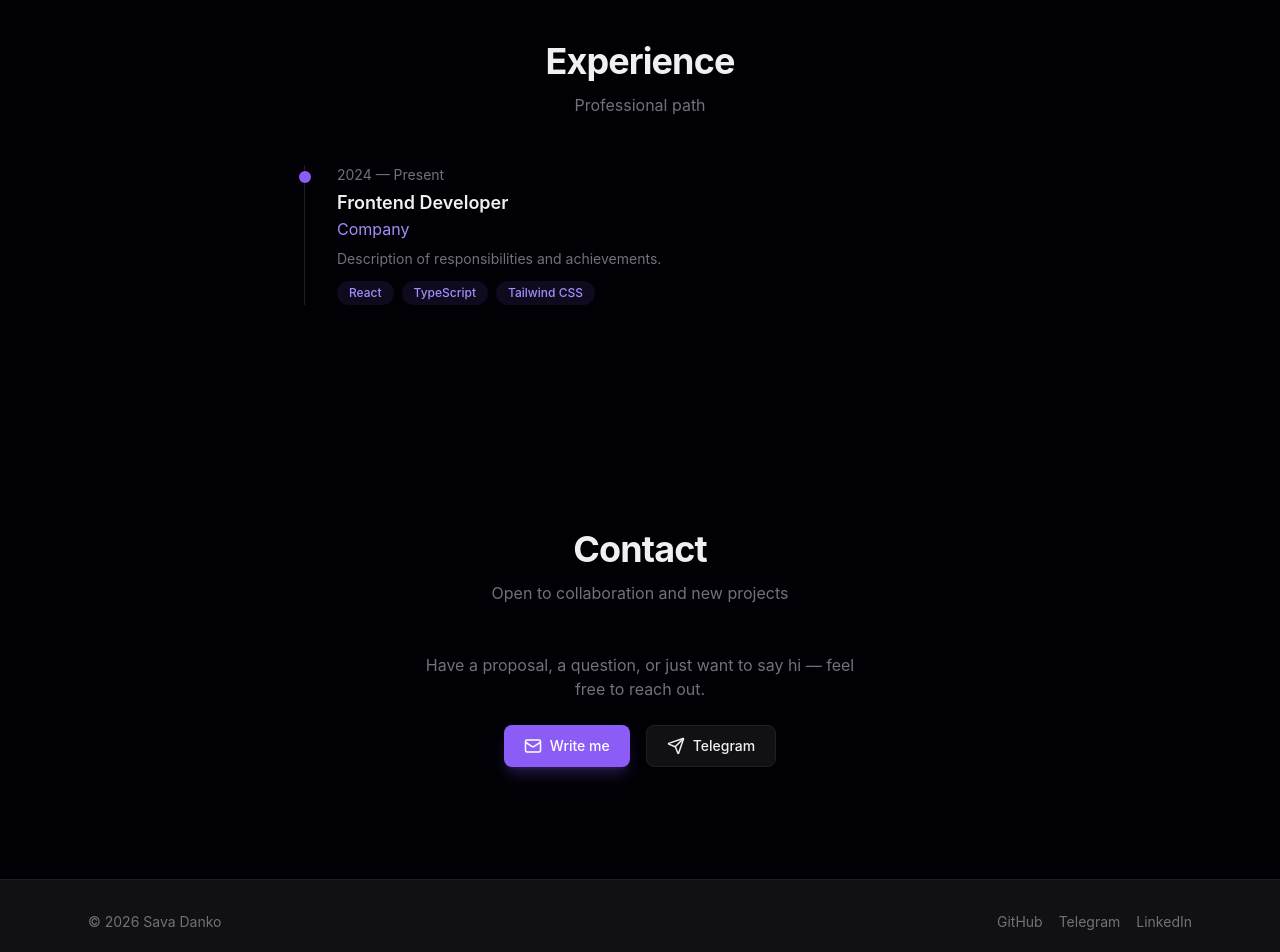
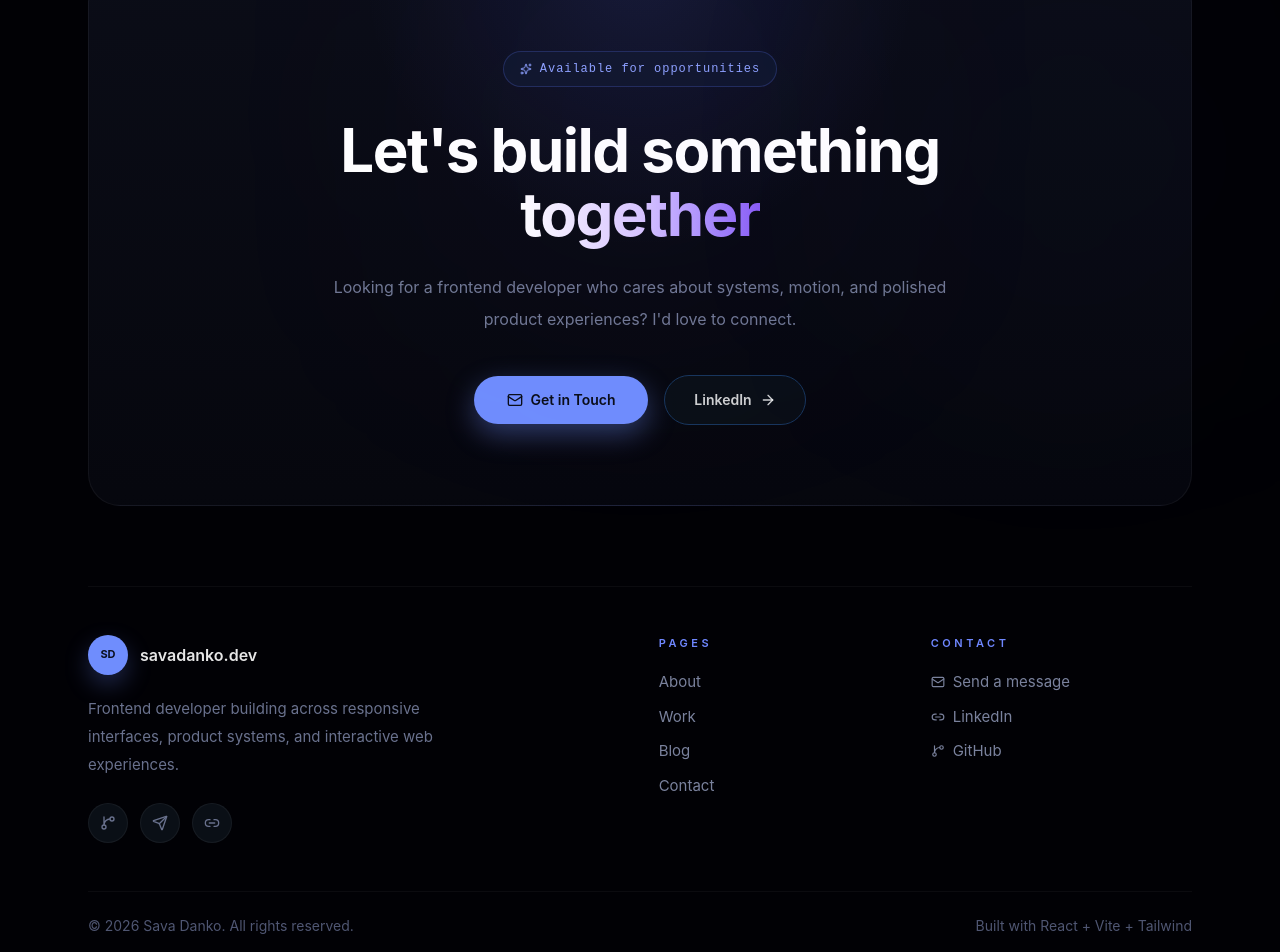
Before and after one commit to SaveliyDanko/savadanko-web, a React (Vite) app: page / in a window 1280 px wide. Shown: the part 5230-6182 px from the top of the page. Built offline with nearby package versions, Linux system fonts and the light colour scheme.

Commit message:
feat: redesign footer section

```diff
--- a/src/components/layout/Footer.tsx
+++ b/src/components/layout/Footer.tsx
@@ -1,26 +1,170 @@
+import {
+  ArrowRight,
+  GitBranch,
+  Link2,
+  Mail,
+  Send,
+  Sparkles,
+} from "lucide-react";
+import type { LucideIcon } from "lucide-react";
+import { NAV_LINKS } from "@/constants/navigation";
 import { SOCIAL_LINKS } from "@/constants/socials";
 
+const socialIconMap: Record<string, LucideIcon> = {
+  github: GitBranch,
+  linkedin: Link2,
+  send: Send,
+};
+
+const contactLinks = [
+  { label: "Send a message", href: "mailto:your@email.com", icon: Mail },
+  {
+    label: "LinkedIn",
+    href: SOCIAL_LINKS.find((link) => link.label === "LinkedIn")?.url ?? "#",
+    icon: Link2,
+  },
+  {
+    label: "GitHub",
+    href: SOCIAL_LINKS.find((link) => link.label === "GitHub")?.url ?? "#",
+    icon: GitBranch,
+  },
+];
+
 export function Footer() {
+  const year = new Date().getFullYear();
+
   return (
-    <footer className="border-t border-border bg-surface-light">
-      <div className="mx-auto flex max-w-6xl flex-col items-center gap-4 px-6 py-8 sm:flex-row sm:justify-between">
-        <p className="text-sm text-text-muted">
-          &copy; {new Date().getFullYear()} Sava Danko
+    <footer id="contact" className="relative overflow-hidden border-t border-white/[0.03] bg-surface pt-10 text-white">
+      <div className="pointer-events-none absolute inset-x-0 top-0 h-px bg-gradient-to-r from-transparent via-primary/16 to-transparent" />
+      <div className="pointer-events-none absolute left-1/2 top-10 h-72 w-72 -translate-x-1/2 rounded-full bg-primary/8 blur-[140px]" />
+      <div className="pointer-events-none absolute right-24 top-28 h-56 w-56 rounded-full bg-[#6280ff]/8 blur-[150px]" />
+
+      <div className="mx-auto max-w-6xl px-6 pb-10">
+        <div className="rounded-[32px] border border-white/[0.05] bg-[radial-gradient(circle_at_top,rgba(89,109,255,0.12),transparent_36%),linear-gradient(180deg,rgba(11,13,24,0.96),rgba(6,7,14,0.98))] px-6 py-14 text-center shadow-[inset_0_1px_0_rgba(255,255,255,0.03)] sm:px-10 lg:px-16 lg:py-20">
+          <div className="mx-auto max-w-3xl">
+            <span className="inline-flex items-center gap-2 rounded-full border border-[#4f67d8]/28 bg-[#11182f]/80 px-4 py-2 font-mono text-[12px] tracking-[0.08em] text-[#8ea2ff]">
+              <Sparkles size={12} strokeWidth={1.9} />
+              Available for opportunities
+            </span>
+
+            <h2 className="mt-8 text-4xl font-bold tracking-tight text-white sm:text-5xl lg:text-[60px] lg:leading-[1.06]">
+              Let's build something
+              <span className="bg-gradient-to-r from-white via-[#d9c6ff] to-primary bg-clip-text text-transparent">
+                {" "}together
+              </span>
+            </h2>
+
+            <p className="mx-auto mt-6 max-w-2xl text-[15px] leading-8 text-[#707894] sm:text-base">
+              Looking for a frontend developer who cares about systems, motion,
+              and polished product experiences? I'd love to connect.
             </p>
-        <div className="flex gap-4">
-          {SOCIAL_LINKS.map((link) => (
+
+            <div className="mt-10 flex flex-col items-center justify-center gap-3 sm:flex-row sm:gap-4">
+              <a
+                href="mailto:your@email.com"
+                className="inline-flex min-w-[174px] items-center justify-center gap-2 rounded-full bg-[#6f8dfd] px-6 py-3.5 text-sm font-semibold text-[#0a0d18] shadow-[0_10px_28px_rgba(111,141,253,0.38)] transition-transform duration-300 hover:-translate-y-0.5"
+              >
+                <Mail size={16} />
+                Get in Touch
+              </a>
+              <a
+                href={SOCIAL_LINKS.find((link) => link.label === "LinkedIn")?.url ?? "#"}
+                target="_blank"
+                rel="noopener noreferrer"
+                className="inline-flex min-w-[142px] items-center justify-center gap-2 rounded-full border border-[#18365d] bg-[#0b1018]/90 px-6 py-3.5 text-sm font-semibold text-white/80 transition-colors duration-300 hover:border-[#2c5a93] hover:text-white"
+              >
+                LinkedIn
+                <ArrowRight size={16} />
+              </a>
+            </div>
+          </div>
+        </div>
+
+        <div className="mt-20 border-t border-white/[0.04] pt-12">
+          <div className="grid gap-12 lg:grid-cols-[1.4fr_0.6fr_0.7fr]">
+            <div>
+              <div className="flex items-center gap-3">
+                <span className="flex h-10 w-10 items-center justify-center rounded-full bg-[#6f8dfd] text-[11px] font-bold text-[#0b1020] shadow-[0_10px_25px_rgba(111,141,253,0.28)]">
+                  SD
+                </span>
+                <span className="text-base font-semibold text-white/90">
+                  savadanko.dev
+                </span>
+              </div>
+
+              <p className="mt-5 max-w-sm text-[15px] leading-7 text-[#69718d]">
+                Frontend developer building across responsive interfaces,
+                product systems, and interactive web experiences.
+              </p>
+
+              <div className="mt-6 flex items-center gap-3">
+                {SOCIAL_LINKS.map((link) => {
+                  const Icon = socialIconMap[link.icon] ?? GitBranch;
+
+                  return (
                     <a
                       key={link.label}
                       href={link.url}
                       target="_blank"
                       rel="noopener noreferrer"
-              className="text-sm text-text-muted transition-colors hover:text-text"
+                      aria-label={link.label}
+                      className="flex h-10 w-10 items-center justify-center rounded-full border border-white/[0.05] bg-[#0b1018]/95 text-[#69718d] transition-colors duration-300 hover:border-[#28456f] hover:text-[#8ea2ff]"
+                    >
+                      <Icon size={16} />
+                    </a>
+                  );
+                })}
+              </div>
+            </div>
+
+            <div>
+              <p className="text-[11px] font-semibold uppercase tracking-[0.32em] text-[#6f87ff]">
+                Pages
+              </p>
+              <div className="mt-5 space-y-3 text-[15px] text-[#7a829d]">
+                {NAV_LINKS.map((link) => (
+                  <a
+                    key={link.label}
+                    href={link.href}
+                    className="block transition-colors duration-300 hover:text-white"
                   >
                     {link.label}
                   </a>
                 ))}
               </div>
             </div>
+
+            <div>
+              <p className="text-[11px] font-semibold uppercase tracking-[0.32em] text-[#6f87ff]">
+                Contact
+              </p>
+              <div className="mt-5 space-y-3 text-[15px] text-[#7a829d]">
+                {contactLinks.map((link) => {
+                  const Icon = link.icon;
+
+                  return (
+                    <a
+                      key={link.label}
+                      href={link.href}
+                      target={link.href.startsWith("http") ? "_blank" : undefined}
+                      rel={link.href.startsWith("http") ? "noopener noreferrer" : undefined}
+                      className="flex items-center gap-2 transition-colors duration-300 hover:text-white"
+                    >
+                      <Icon size={14} />
+                      {link.label}
+                    </a>
+                  );
+                })}
+              </div>
+            </div>
+          </div>
+
+          <div className="mt-12 flex flex-col gap-3 border-t border-white/[0.04] pt-6 text-sm text-[#4f5672] sm:flex-row sm:items-center sm:justify-between">
+            <p>&copy; {year} Sava Danko. All rights reserved.</p>
+            <p>Built with React + Vite + Tailwind</p>
+          </div>
+        </div>
+      </div>
     </footer>
   );
 }
--- a/src/pages/HomePage.tsx
+++ b/src/pages/HomePage.tsx
@@ -4,8 +4,6 @@ import {
   Projects,
   TechStack,
   CoreExpertise,
-  Experience,
-  Contact,
 } from "@/sections";
 
 export function HomePage() {
@@ -16,8 +14,6 @@ export function HomePage() {
       <CoreExpertise />
       <Projects />
       <TechStack />
-      <Experience />
-      <Contact />
     </>
   );
 }
```
Also changed, not shown: references/Footer.png (added). Lines whose indentation alone changed are shown as unchanged.
